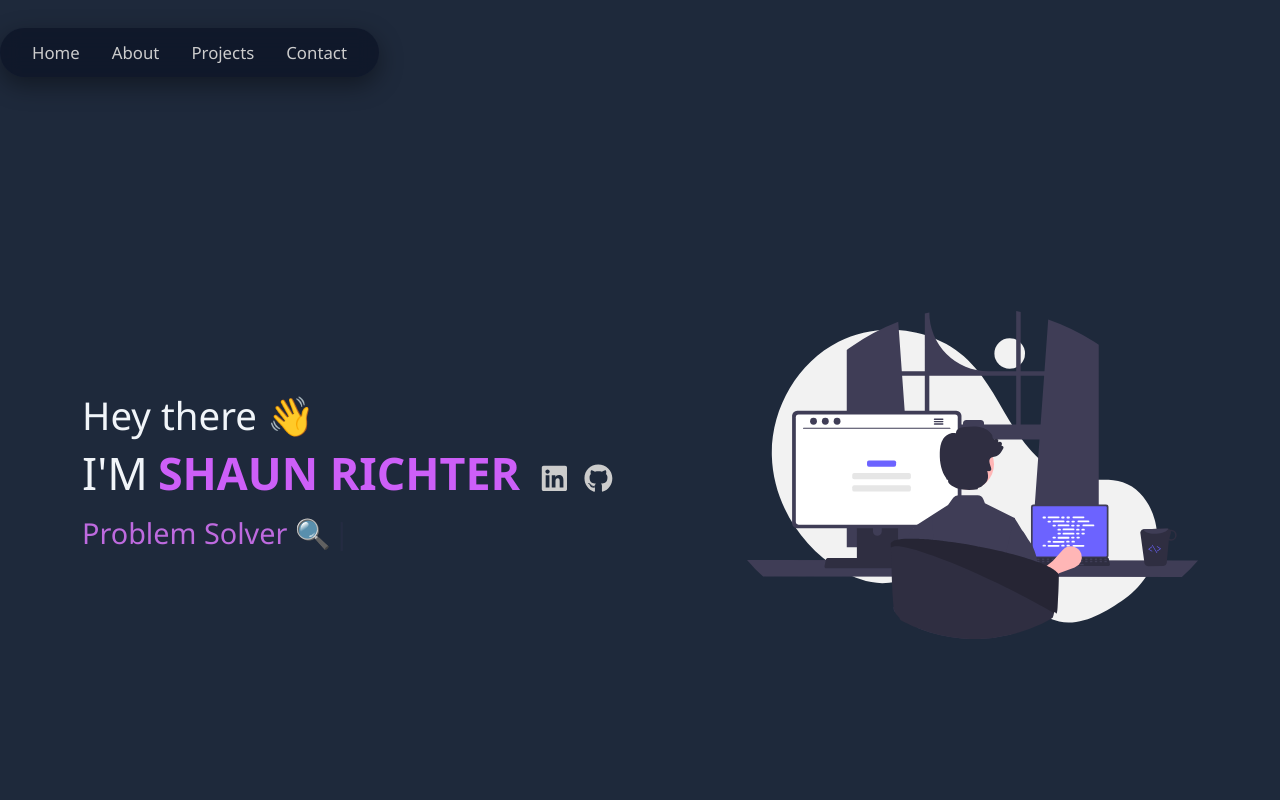
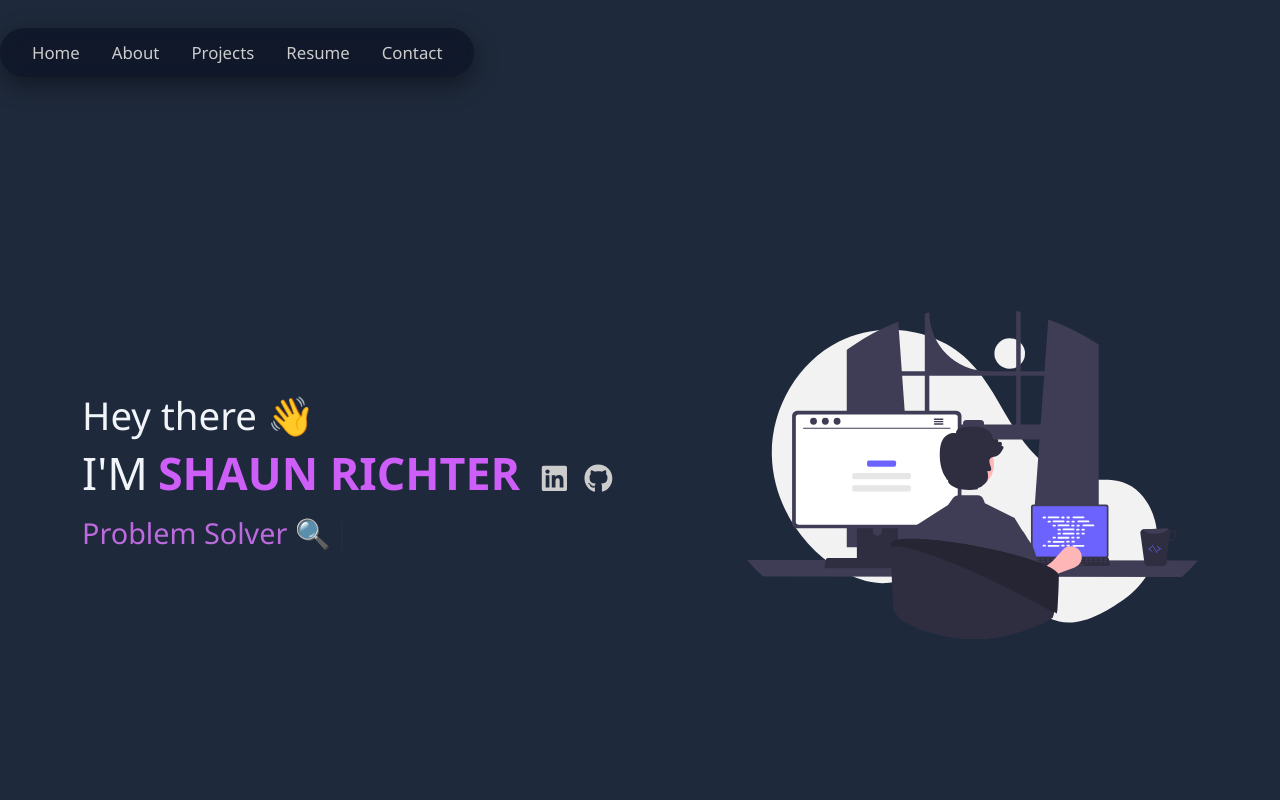
Before and after one commit to ShaunRichter/Personal-Website, a React (Create React App) app: page / in a window 1280 px wide. Shown: the top 800 px of the page. Built offline with nearby package versions, Linux system fonts and the light colour scheme.

Commit message:
Added hyperlink to resume from navbar

```diff
--- a/src/components/Navbar.js
+++ b/src/components/Navbar.js
@@ -9,6 +9,7 @@ const Navbar = () => {
           <li><a href="#home">Home</a></li>
           <li><a href="#about">About</a></li>
           <li><a href="#projects">Projects</a></li>
+          <li><a href="#contact">Resume</a></li>
           <li><a href="#contact">Contact</a></li>
         </ul>
       </div>
```
